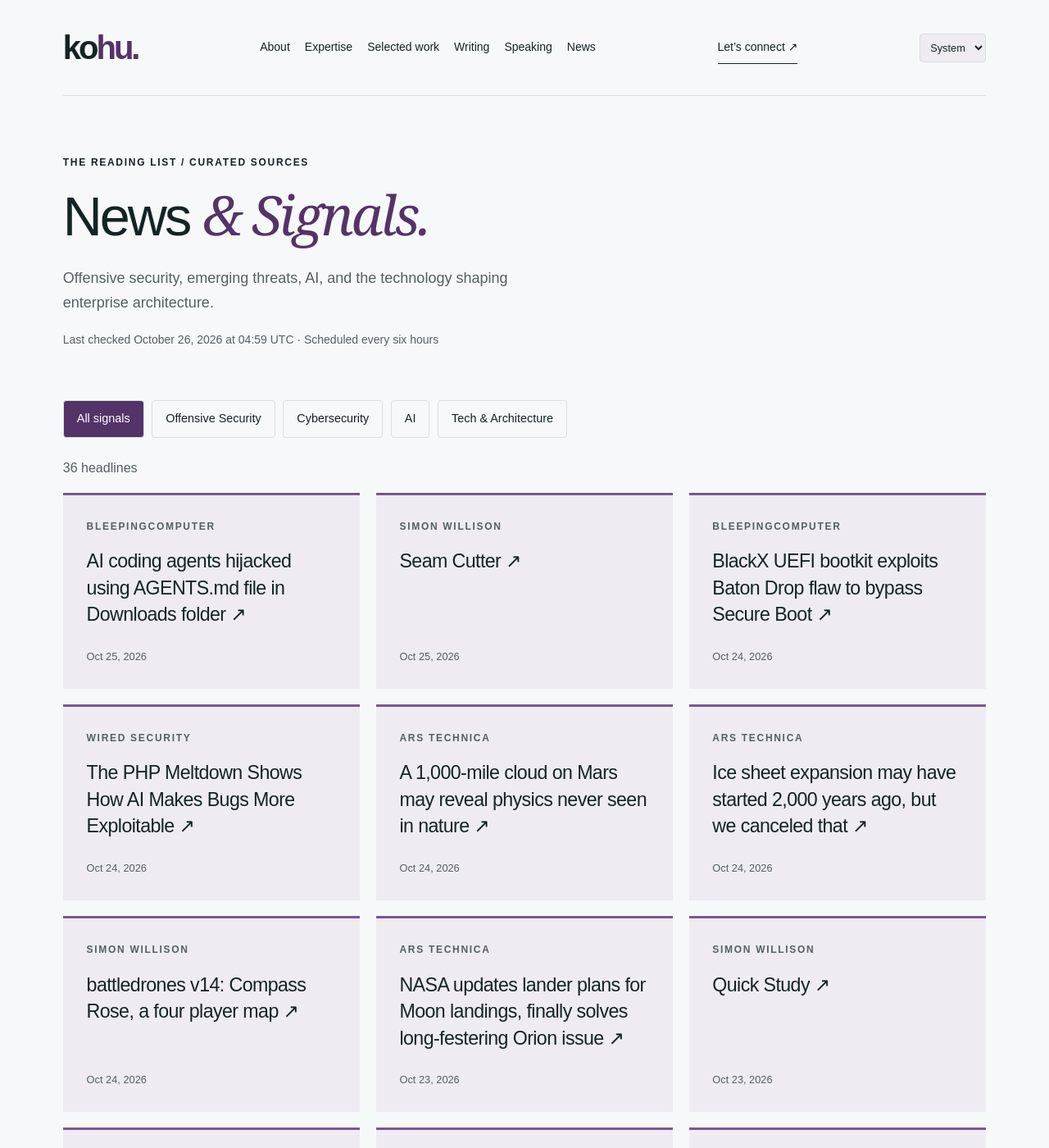
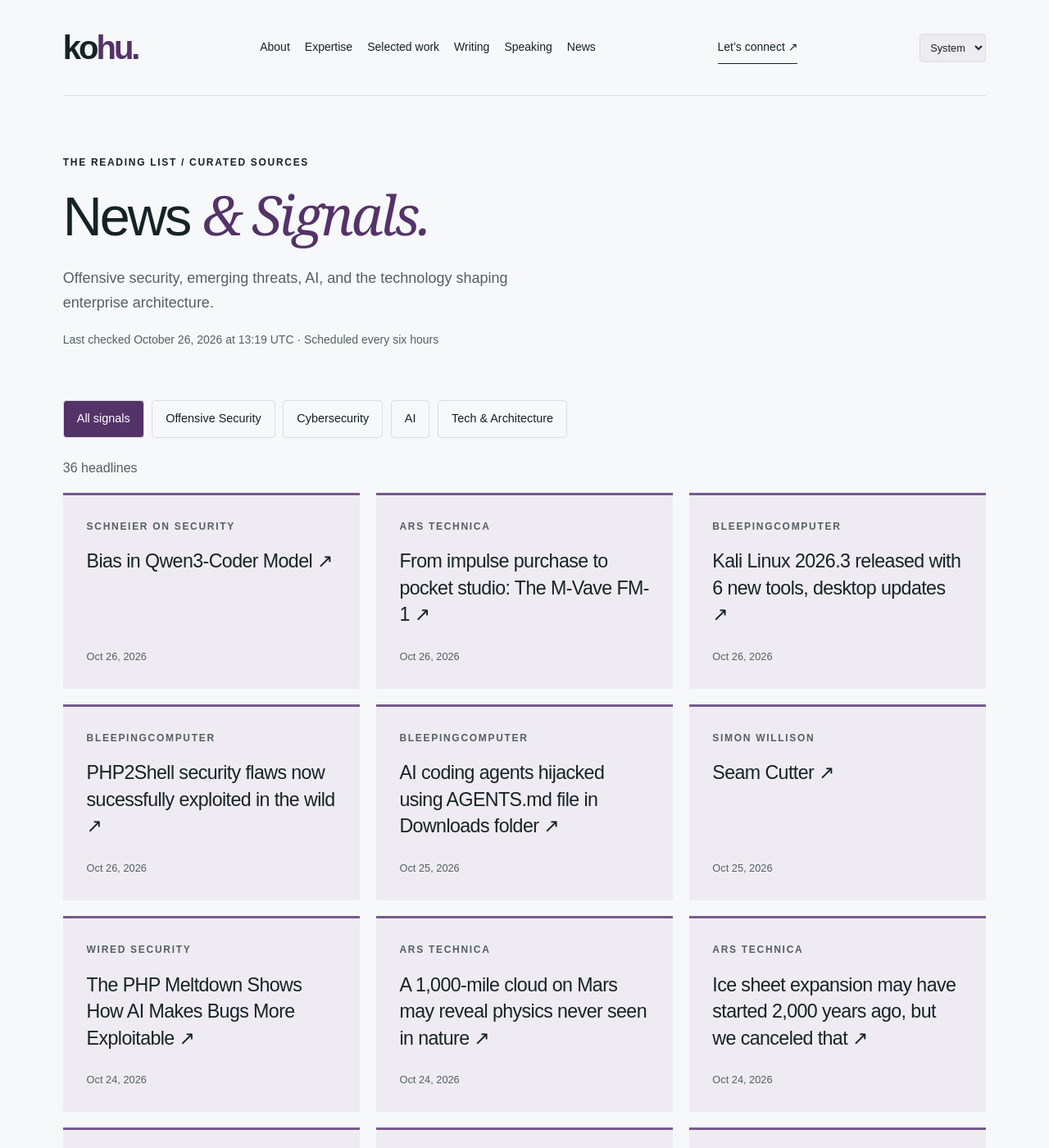
Before and after one commit to hntk/hntk.github.io, a Jekyll site: the page built from news/index.html, in a window 1280 px wide and 1400 px high. Shown: the whole window at 82% size. Built offline with Jekyll 4.4.1, drawn with Linux system fonts in a browser that asks for light colours; part of the change alters nothing that is shown; some of the changed text lies outside the part shown.

Commit message:
Refresh News and Signals

```diff
--- a/_data/news.json
+++ b/_data/news.json
@@ -1,6 +1,38 @@
 {
-  "updated": "2026-10-26T04:59:38.583919+00:00",
+  "updated": "2026-10-26T13:19:05.199928+00:00",
   "items": [
+    {
+      "title": "Bias in Qwen3-Coder Model",
+      "url": "https://www.schneier.com/blog/archives/2026/10/bias-in-qwen3-coder-model.html",
+      "published": "2026-10-26T11:03:31+00:00",
+      "source": "Schneier on Security",
+      "source_id": "schneier",
+      "category": "cybersecurity"
+    },
+    {
+      "title": "From impulse purchase to pocket studio: The M-Vave FM-1",
+      "url": "https://arstechnica.com/gadgets/2026/10/from-impulse-purchase-to-pocket-studio-the-m-vave-fm-1/",
+      "published": "2026-10-26T11:00:15+00:00",
+      "source": "Ars Technica",
+      "source_id": "ars-technica",
+      "category": "tech-architecture"
+    },
+    {
+      "title": "Kali Linux 2026.3 released with 6 new tools, desktop updates",
+      "url": "https://www.bleepingcomputer.com/news/linux/kali-linux-20263-released-with-6-new-tools-desktop-updates/",
+      "published": "2026-10-26T10:26:52+00:00",
+      "source": "BleepingComputer",
+      "source_id": "bleepingcomputer",
+      "category": "cybersecurity"
+    },
+    {
+      "title": "PHP2Shell security flaws now sucessfully exploited in the wild",
+      "url": "https://www.bleepingcomputer.com/news/security/php2shell-security-flaws-now-sucessfully-exploited-in-the-wild/",
+      "published": "2026-10-26T09:19:57+00:00",
+      "source": "BleepingComputer",
+      "source_id": "bleepingcomputer",
+      "category": "cybersecurity"
+    },
     {
       "title": "AI coding agents hijacked using AGENTS.md file in Downloads folder",
       "url": "https://www.bleepingcomputer.com/news/security/ai-coding-agents-hijacked-using-agentsmd-file-in-downloads-folder/",
@@ -16,14 +48,6 @@
       "source": "Simon Willison",
       "source_id": "simon-willison",
       "category": "ai"
-    },
-    {
-      "title": "BlackX UEFI bootkit exploits Baton Drop flaw to bypass Secure Boot",
-      "url": "https://www.bleepingcomputer.com/news/security/blackx-uefi-bootkit-exploits-baton-drop-flaw-to-bypass-secure-boot/",
-      "published": "2026-10-24T14:17:32+00:00",
-      "source": "BleepingComputer",
-      "source_id": "bleepingcomputer",
-      "category": "cybersecurity"
     },
     {
       "title": "The PHP Meltdown Shows How AI Makes Bugs More Exploitable",
@@ -58,14 +82,6 @@
       "category": "ai"
     },
     {
-      "title": "NASA updates lander plans for Moon landings, finally solves long-festering Orion issue",
-      "url": "https://arstechnica.com/space/2026/10/nasa-updates-lander-plans-for-moon-landings-finally-solves-long-festering-orion-issue/",
-      "published": "2026-10-23T22:48:25+00:00",
-      "source": "Ars Technica",
-      "source_id": "ars-technica",
-      "category": "tech-architecture"
-    },
-    {
       "title": "Quick Study",
       "url": "https://simonwillison.net/2026/Oct/23/quick-study-painter/",
       "published": "2026-10-23T21:35:13+00:00",
@@ -79,14 +95,6 @@
       "published": "2026-10-23T20:57:56+00:00",
       "source": "Dark Reading",
       "source_id": "dark-reading",
-      "category": "cybersecurity"
-    },
-    {
-      "title": "Abandoned Popcorn Time app exposed millions of devices to RCE attacks",
-      "url": "https://www.bleepingcomputer.com/news/security/abandoned-popcorn-time-app-exposed-millions-of-device-to-rce-attacks/",
-      "published": "2026-10-23T20:55:05+00:00",
-      "source": "BleepingComputer",
-      "source_id": "bleepingcomputer",
       "category": "cybersecurity"
     },
     {
@@ -242,14 +250,6 @@
       "category": "cybersecurity"
     },
     {
-      "title": "Workshop on Economics and Information Security (WEIS) Archive",
-      "url": "https://www.schneier.com/blog/archives/2026/10/workshop-on-economics-and-information-security-weis-archive.html",
-      "published": "2026-10-21T11:02:22+00:00",
-      "source": "Schneier on Security",
-      "source_id": "schneier",
-      "category": "cybersecurity"
-    },
-    {
       "title": "Called to serve: Tech, research, and positive impact",
       "url": "https://www.microsoft.com/en-us/research/podcast/called-to-serve-tech-research-and-positive-impact-with-chris-white/",
       "published": "2026-10-20T16:00:00+00:00",
@@ -295,79 +295,79 @@
       "id": "ars-technica",
       "name": "Ars Technica",
       "status": "ok",
-      "last_success": "2026-10-26T04:59:38.583919+00:00"
+      "last_success": "2026-10-26T13:19:05.199928+00:00"
     },
     {
       "id": "bleepingcomputer",
       "name": "BleepingComputer",
       "status": "ok",
-      "last_success": "2026-10-26T04:59:38.583919+00:00"
+      "last_success": "2026-10-26T13:19:05.199928+00:00"
     },
     {
       "id": "cloudflare",
       "name": "Cloudflare",
       "status": "ok",
-      "last_success": "2026-10-26T04:59:38.583919+00:00"
+      "last_success": "2026-10-26T13:19:05.199928+00:00"
     },
     {
       "id": "dark-reading",
       "name": "Dark Reading",
       "status": "ok",
-      "last_success": "2026-10-26T04:59:38.583919+00:00"
+      "last_success": "2026-10-26T13:19:05.199928+00:00"
     },
     {
       "id": "hugging-face",
       "name": "Hugging Face",
       "status": "ok",
-      "last_success": "2026-10-26T04:59:38.583919+00:00"
+      "last_success": "2026-10-26T13:19:05.199928+00:00"
     },
     {
       "id": "microsoft-research",
       "name": "Microsoft Research",
       "status": "ok",
-      "last_success": "2026-10-26T04:59:38.583919+00:00"
+      "last_success": "2026-10-26T13:19:05.199928+00:00"
     },
     {
       "id": "nvidia",
       "name": "NVIDIA",
       "status": "ok",
-      "last_success": "2026-10-26T04:59:38.583919+00:00"
+      "last_success": "2026-10-26T13:19:05.199928+00:00"
     },
     {
       "id": "portswigger",
       "name": "PortSwigger Research",
       "status": "ok",
-      "last_success": "2026-10-26T04:59:38.583919+00:00"
+      "last_success": "2026-10-26T13:19:05.199928+00:00"
     },
     {
       "id": "schneier",
       "name": "Schneier on Security",
       "status": "ok",
-      "last_success": "2026-10-26T04:59:38.583919+00:00"
+      "last_success": "2026-10-26T13:19:05.199928+00:00"
     },
     {
       "id": "simon-willison",
       "name": "Simon Willison",
       "status": "ok",
-      "last_success": "2026-10-26T04:59:38.583919+00:00"
+      "last_success": "2026-10-26T13:19:05.199928+00:00"
     },
     {
       "id": "specterops",
       "name": "SpecterOps",
       "status": "ok",
-      "last_success": "2026-10-26T04:59:38.583919+00:00"
+      "last_success": "2026-10-26T13:19:05.199928+00:00"
     },
     {
       "id": "trail-of-bits",
       "name": "Trail of Bits",
       "status": "ok",
-      "last_success": "2026-10-26T04:59:38.583919+00:00"
+      "last_success": "2026-10-26T13:19:05.199928+00:00"
     },
     {
       "id": "wired",
       "name": "WIRED Security",
       "status": "ok",
-      "last_success": "2026-10-26T04:59:38.583919+00:00"
+      "last_success": "2026-10-26T13:19:05.199928+00:00"
     }
   ]
 }
```
